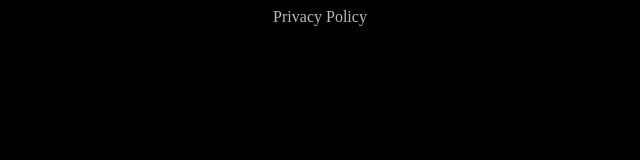
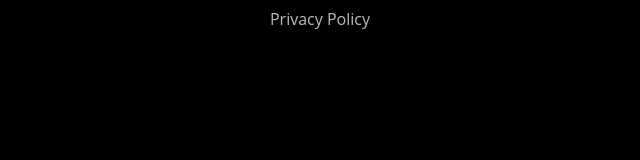
Before and after one commit to dddderek/dddderek.github.io, a plain HTML site: page idi-footer.html in a window 1280 px wide. Shown: the full height of the page, 320-960 px from the left. Drawn offline with Linux system fonts and the light colour scheme.

Commit message:
Update idi-footer.html

```diff
--- a/idi-footer.html
+++ b/idi-footer.html
@@ -1,6 +1,6 @@
 <!DOCTYPE html>
 <html>
-<body style="background-color: black; text-align: center; color:#bbbbbb;">
+<body style="background-color: black; text-align: center; color:#bbbbbb; font-family: 'Open Sans';">
 Privacy Policy
 </body>
 </html>
```
